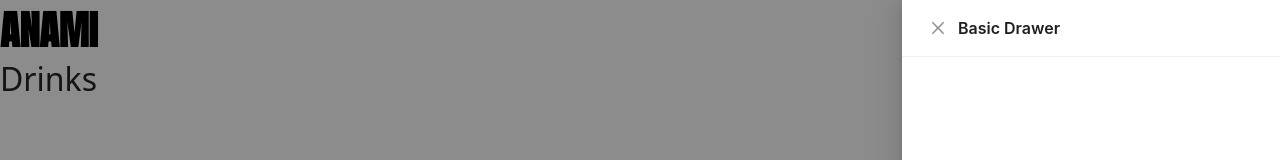
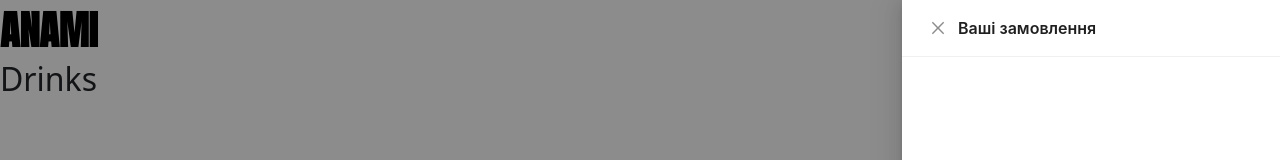
Before and after one commit to Vitisik/capuchico, a React (Create React App) app: page /drinks in a window 1280 px wide. Both pictures are taken after a click on the button "Кошик". Shown: the top 160 px of the page. Built offline with nearby package versions, Linux system fonts and the light colour scheme.

Commit message:
save localStorage

```diff
--- a/src/ContextBasket.jsx
+++ b/src/ContextBasket.jsx
@@ -3,15 +3,21 @@ import React, { useState, createContext } from "react";
 export const CarContext = createContext();
 
 export default function ContextBasket(props) {
-  const [basket, setBasket] = useState([]);
+  const [basket, setBasket] = useState(
+    JSON.parse(localStorage.getItem("myOrder")) || []
+  );
+  console.log(basket);
 
   const orderBasket = ({ img, price, name }) => {
     setBasket({ img, price, name });
 
     const updatedArray = [...basket];
     updatedArray.push({ img, price, name });
+
     setBasket(updatedArray);
   };
+
+  localStorage.setItem("myOrder", JSON.stringify(basket));
 
   const value = {
     basket,
--- a/src/components/Header/Header.jsx
+++ b/src/components/Header/Header.jsx
@@ -8,9 +8,9 @@ import { CarContext } from "../../ContextBasket";
 
 export default function Header() {
   const data = useContext(CarContext);
-  console.log(data.basket);
 
   const [open, setOpen] = useState(false);
+
   const showDrawer = () => {
     setOpen(true);
   };
@@ -31,7 +31,7 @@ export default function Header() {
           </Button>
         </Space>
 
-        <Drawer title="Basic Drawer" onClose={onClose} open={open}>
+        <Drawer title="Ваші замовлення" onClose={onClose} open={open}>
           {data.basket.map((baskets) => {
             return (
               <div className="basket-card">
@@ -43,12 +43,7 @@ export default function Header() {
                   <p className="basket-price_card">{baskets.price} грн</p>
                 </div>
                 <Space>
-                  <Button
-                    className="delete_button"
-                    type="primary"
-
-                    // className="header_basket"
-                  >
+                  <Button className="delete_button" type="primary">
                     <DeleteOutlined />
                   </Button>
                 </Space>
```
